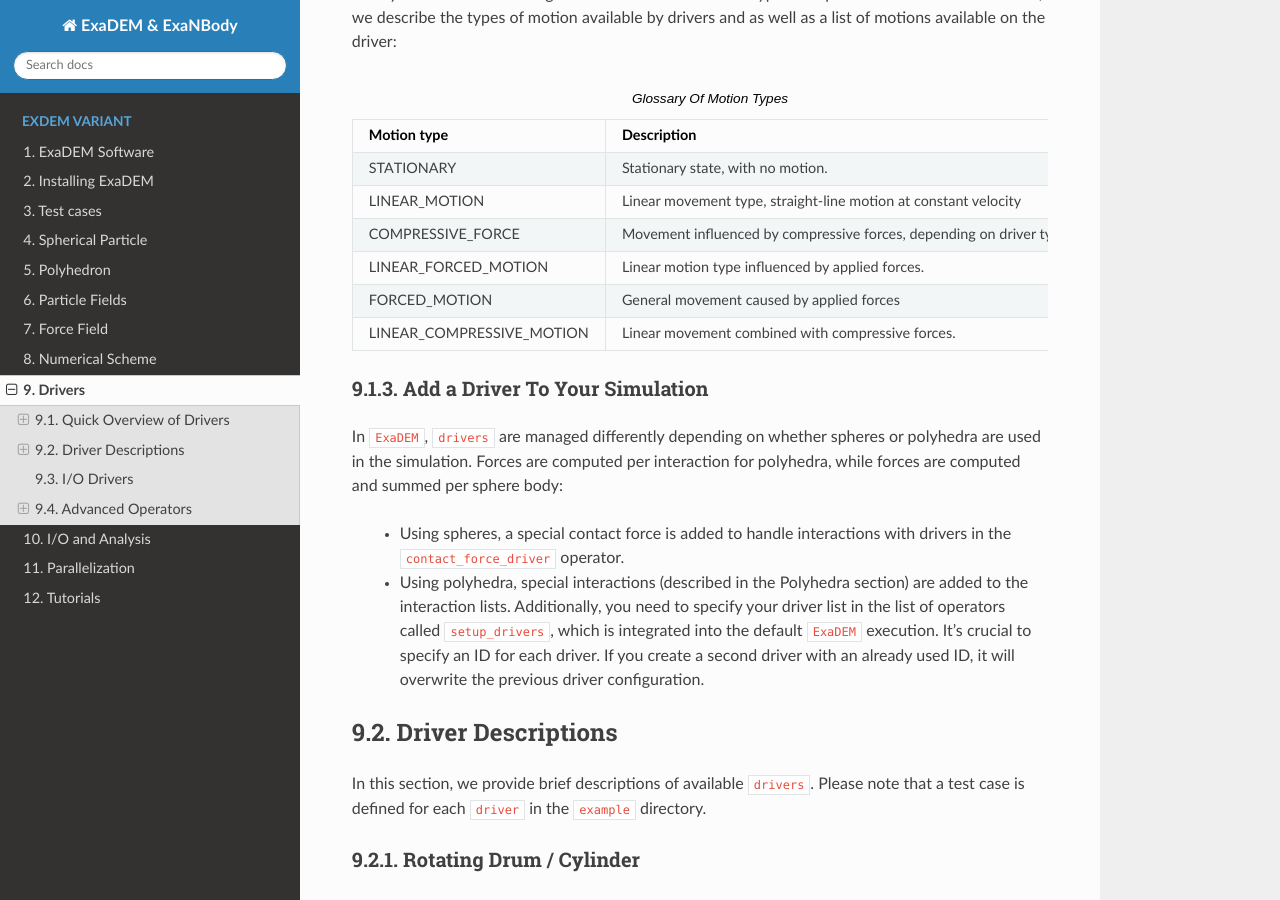
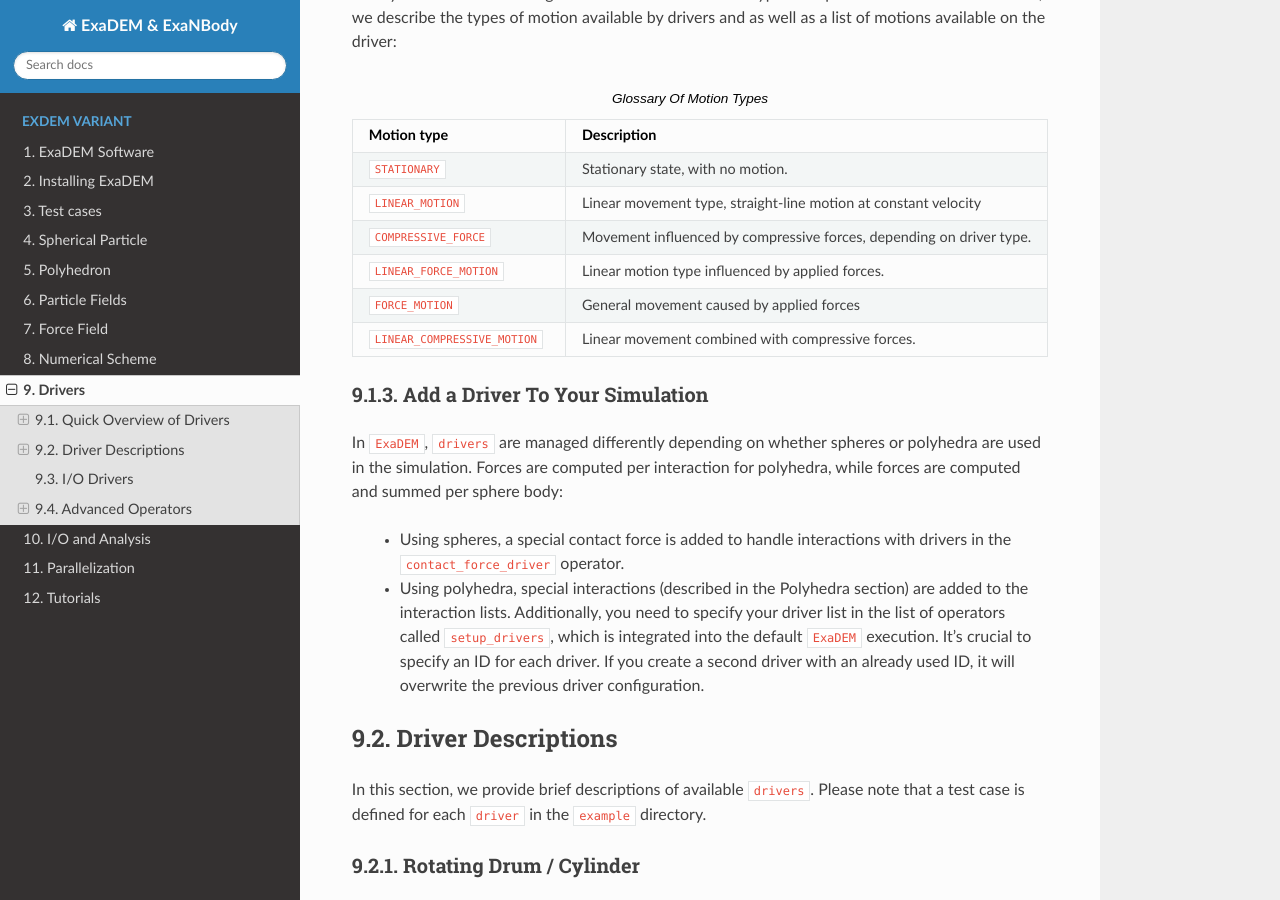
Before and after one commit to Collab4exaNBody/doc_exaDEM, a Sphinx documentation site: the page built from docs/source/project_exaDEM/Drivers.rst, in a window 1280 px wide and 900 px high, scrolled down 1118 px. Built offline with Sphinx 7.4.7 and the Read the Docs theme 3.1.0, drawn with Linux system fonts in a browser that asks for light colours; cross-references to code outside the pages are shown as plain code.

Commit message:
Update Drivers.rst

```diff
--- a/docs/source/project_exaDEM/Drivers.rst
+++ b/docs/source/project_exaDEM/Drivers.rst
@@ -52,17 +52,17 @@ Drivers share common parameters contained in the Driver_params class. These para
 
    * - Motion type
      - Description
-   * - STATIONARY
+   * - ``STATIONARY``
      - Stationary state, with no motion.
-   * - LINEAR_MOTION
+   * - ``LINEAR_MOTION``
      - Linear movement type, straight-line motion at constant velocity
-   * - COMPRESSIVE_FORCE
+   * - ``COMPRESSIVE_FORCE``
      - Movement influenced by compressive forces, depending on driver type.
-   * - LINEAR_FORCED_MOTION
+   * - ``LINEAR_FORCE_MOTION``
      - Linear motion type influenced by applied forces.
-   * - FORCED_MOTION
+   * - ``FORCE_MOTION``
      - General movement caused by applied forces
-   * - LINEAR_COMPRESSIVE_MOTION
+   * - ``LINEAR_COMPRESSIVE_MOTION``
      - Linear movement combined with compressive forces.
 
 
@@ -71,13 +71,13 @@ Drivers share common parameters contained in the Driver_params class. These para
    :header-rows: 1
 
    * - Motions
-     - STATIONARY
-     - LINEAR_MOTION
-     - COMPRESSIVE_FORCE
-     - LINEAR_FORCED_MOTION
-     - FORCED_MOTION
-     - LINEAR_COMPRESSIVE_MOTION
-   * - Cylinder:
+     - ``STATIONARY``
+     - ``LINEAR_MOTION``
+     - ``COMPRESSIVE_FORCE``
+     - ``LINEAR_FORCE_MOTION``
+     - ``FORCE_MOTION``
+     - ``LINEAR_COMPRESSIVE_MOTION``
+   * - Cylinder
      - :octicon:`check-circle`
      - :octicon:`x-circle-fill`
      - :octicon:`x-circle-fill`
```
